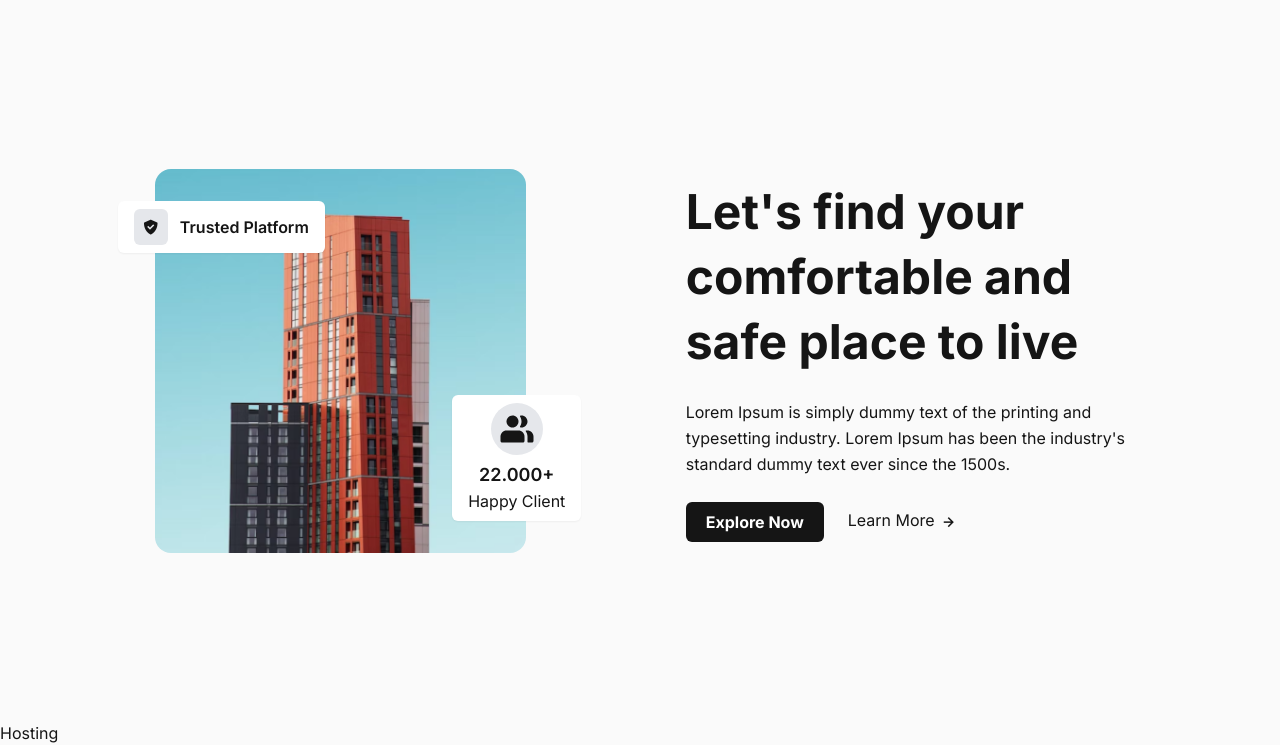
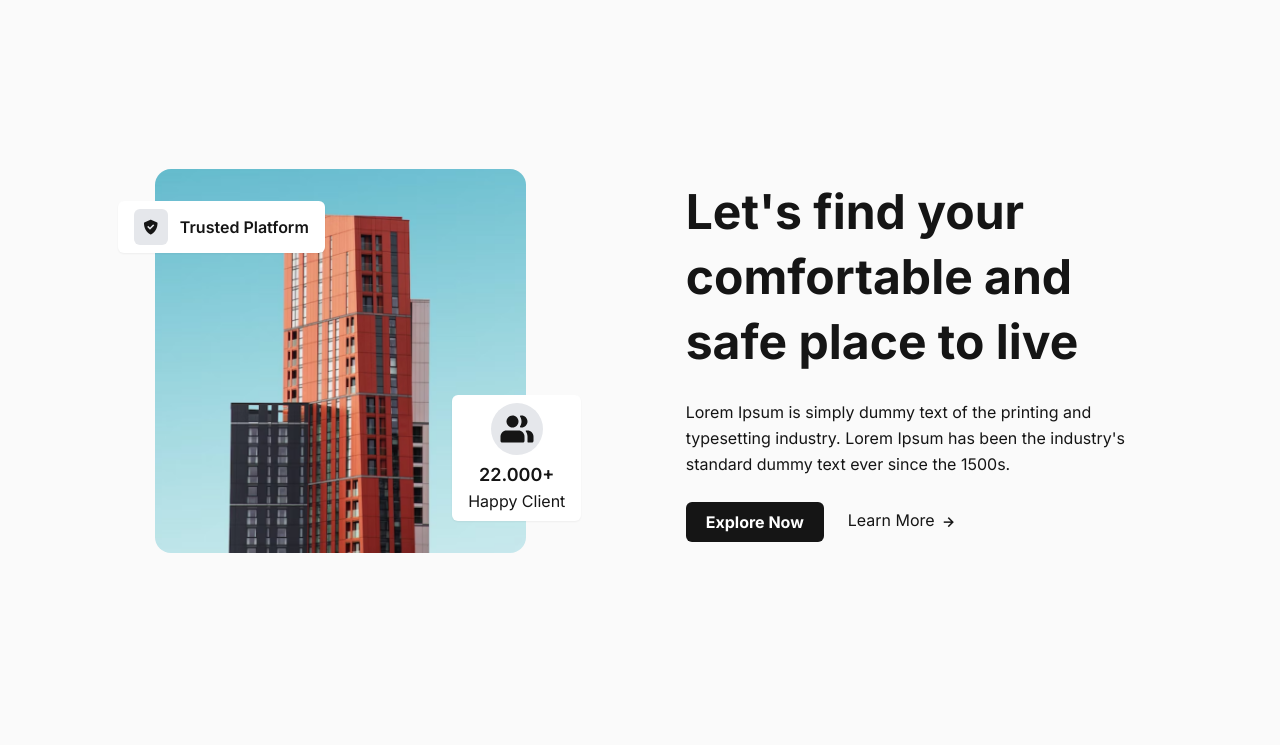
Before and after one commit to msuryaditriputraR/rentind-project, a website: page index.html in a window 1280 px wide. Shown: the part 63-808 px from the top of the page. Drawn offline with nearby package versions, Linux system fonts and the light colour scheme.

Commit message:
remove useless tag

```diff
--- a/index.html
+++ b/index.html
@@ -98,7 +98,6 @@
                 </div>
             </div>
         </section>
-        <h2>Hosting</h2>
     </main>
 
 
```
Also changed, not shown: assets/css/style.css.
